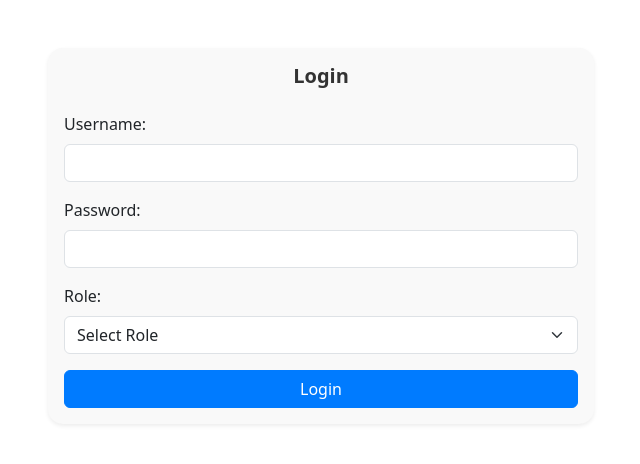
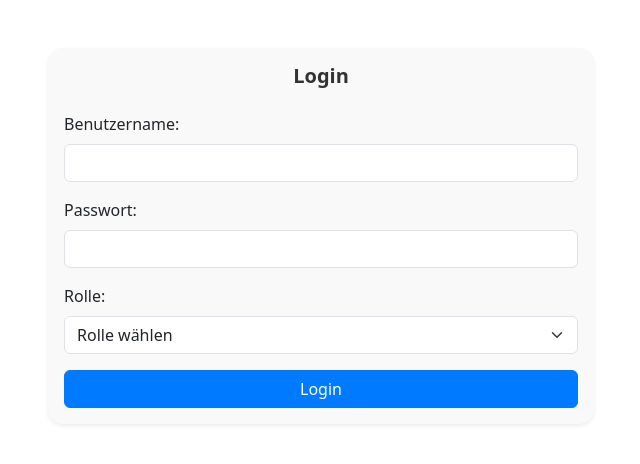
Before and after one commit to SiarCoding/WebMo2024, a Vue app in the folder WEBMO2024/: page /login in a window 1280 px wide. Shown: the top 464 px of the page, without its empty margins (319-959 px from the left). Built offline with nearby package versions, Linux system fonts and the light colour scheme.

Commit message:
role for login

```diff
--- a/WEBMO2024/src/components/Login.Vue
+++ b/WEBMO2024/src/components/Login.Vue
@@ -7,19 +7,19 @@
             <h2 class="card-title text-center mb-4">Login</h2>
             <form @submit.prevent="login" class="needs-validation" novalidate>
               <div class="mb-3">
-                <label for="username" class="form-label">Username:</label>
+                <label for="username" class="form-label">Benutzername:</label>
                 <input id="username" type="text" v-model="username" class="form-control" required />
               </div>
 
               <div class="mb-3">
-                <label for="password" class="form-label">Password:</label>
+                <label for="password" class="form-label">Passwort:</label>
                 <input id="password" type="password" v-model="password" class="form-control" required />
               </div>
 
               <div class="mb-3">
-                <label for="role" class="form-label">Role:</label>
+                <label for="role" class="form-label">Rolle:</label>
                 <select id="role" v-model="role" class="form-select" required>
-                  <option value="">Select Role</option>
+                  <option value="">Rolle wählen</option>
                   <option value="admin">Admin</option>
                   <option value="user">User</option>
                 </select>
@@ -49,6 +49,12 @@ export default {
   },
   methods: {
     async login() {
+      // Überprüfen, ob eine Rolle ausgewählt wurde
+      if (!this.role) {
+        this.errorMessage = 'Bitte wählen Sie eine Rolle aus.';
+        return;
+      }
+
       try {
         const response = await axios.post('http://localhost:3001/login', {
           username: this.username,
```
